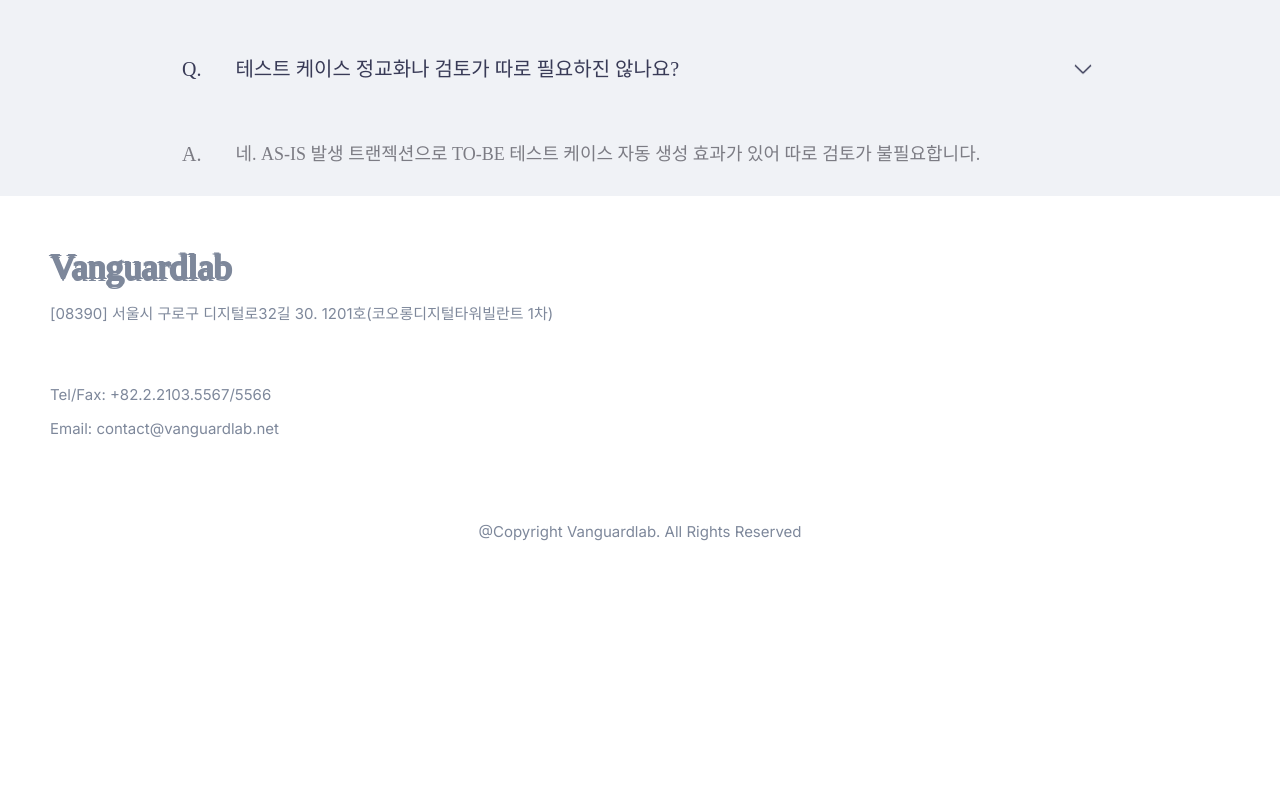
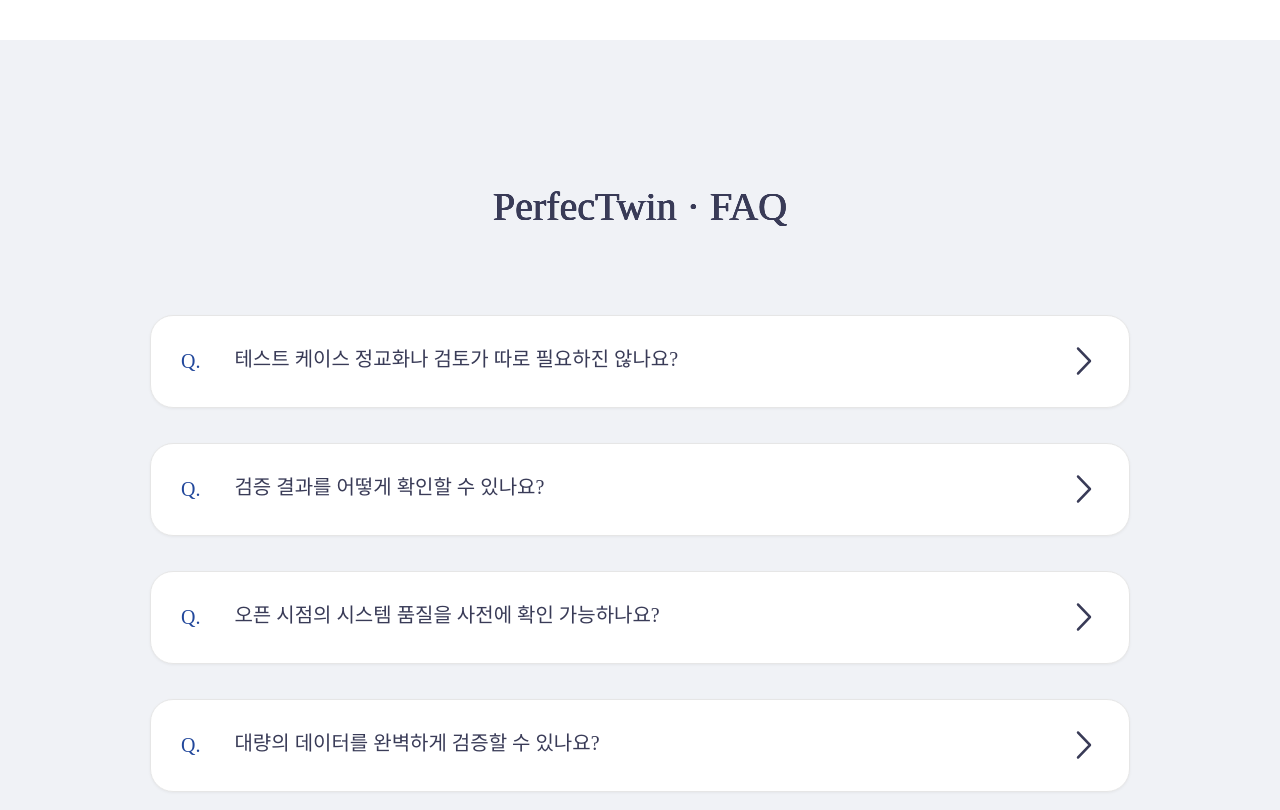
Before and after one commit to fornerdsofficial/vangaurd_homepage, a website built with Parcel: page vanguardlabhomepage/service-perfec-twin.html in a window 1280 px wide. Shown: the part 4760-5570 px from the top of the page. Before the commit the page ends 5311 px from the top, so only its background shows below. Built offline with nearby package versions, Linux system fonts and the light colour scheme; a web font is replaced by a local one.

Commit message:
feat: service perfectwin 페이지 구현

```diff
--- a/vanguardlabhomepage/service-perfec-twin.css
+++ b/vanguardlabhomepage/service-perfec-twin.css
@@ -1,17 +1,21 @@
 .service-perfectwin-child {
   position: absolute;
-  top: 4722px;
-  left: calc(50% - 720px);
+  top: 4800px;
+  left: 50%;
+  transform: translateX(-50%);
   background-color: var(--color-whitesmoke);
   width: 1440px;
-  height: 1814px;
+  height: 1446px;
 }
+
+/* 기본 페이지 구조 스타일 */
 .mendix22 {
   position: relative;
   line-height: 140%;
   text-shadow: 1.6px 0 0#393b57, 0 1.6px 0#393b57, -1.6px 0 0#393b57,
     0-1.6px 0#393b57;
 }
+
 .title27 {
   width: 404px;
   height: 330px;
@@ -22,14 +26,17 @@
   padding: var(--padding-3xs);
   box-sizing: border-box;
 }
+
 .p43 {
   margin: 0;
 }
+
 .ai-container5 {
   position: relative;
   line-height: var(--font-size-11xl);
   font-weight: 600;
 }
+
 .title28 {
   align-self: stretch;
   display: flex;
@@ -38,6 +45,7 @@
   justify-content: flex-start;
   padding: var(--padding-3xs);
 }
+
 .mendix23 {
   width: 595px;
   position: relative;
@@ -46,22 +54,26 @@
   display: inline-block;
   flex-shrink: 0;
 }
+
 .description19,
 .description20 {
   align-self: stretch;
   display: flex;
   align-items: flex-start;
 }
+
 .description20 {
   flex-direction: row;
   justify-content: center;
   padding: var(--padding-3xs);
   font-size: var(--font-size-base);
 }
+
 .description19 {
   flex-direction: column;
   justify-content: flex-start;
 }
+
 .div83 {
   position: relative;
   line-height: var(--font-size-13xl);
@@ -69,6 +81,7 @@
   text-shadow: 0.2px 0 0#393b57, 0 0.2px 0#393b57, -0.2px 0 0#393b57,
     0-0.2px 0#393b57;
 }
+
 .titlebutton35,
 .titlebutton40 {
   border-radius: var(--br-44xl);
@@ -81,14 +94,18 @@
   justify-content: center;
   padding: var(--padding-base) var(--padding-xl);
 }
+
 .titlebutton35 {
   display: flex;
 }
+
 .titlebutton40 {
   display: none;
 }
+
 .button5 {
   align-self: stretch;
+  display: flex;
   flex-direction: row;
   justify-content: flex-start;
   flex-wrap: wrap;
@@ -98,27 +115,29 @@
   text-align: center;
   font-size: var(--font-size-sm);
   font-family: var(--font-gmarket-sans);
-}
-.button5,
-.description-parent3,
-.title26 {
-  display: flex;
   align-items: flex-start;
 }
+
 .description-parent3 {
   width: 616px;
+  display: flex;
   flex-direction: column;
   justify-content: flex-start;
   gap: var(--gap-xl);
   font-size: var(--font-size-5xl);
   font-family: var(--font-pretendard-variable);
+  align-items: flex-start;
 }
+
 .title26 {
   align-self: stretch;
+  display: flex;
   flex-direction: row;
   justify-content: space-between;
   gap: var(--gap-0);
+  align-items: flex-start;
 }
+
 .img-perfecttwin1-1-icon {
   align-self: stretch;
   position: relative;
@@ -127,6 +146,7 @@
   max-height: 100%;
   object-fit: cover;
 }
+
 .img-perfecttwin1-1-parent {
   align-self: stretch;
   display: flex;
@@ -136,31 +156,126 @@
   gap: 176px;
   mix-blend-mode: multiply;
 }
-.mendix-faq2 {
+
+/* FAQ 스타일 */
+.faq {
+  width: 100%;
+  max-width: 1040px;
+  border-radius: 18px;
+  padding: 30px;
+  display: flex;
+  flex-direction: column;
+  align-items: center;
+  justify-content: flex-start;
+  gap: var(--gap-31xl);
+  margin: 0 auto;
+  box-sizing: border-box;
+  text-align: center;
   position: relative;
-  line-height: 56px;
-  font-weight: 500;
-  text-shadow: 0.4px 0 0#393b57, 0 0.4px 0#393b57, -0.4px 0 0#393b57,
-    0-0.4px 0#393b57;
+  z-index: 2; /* 다른 요소보다 앞에 표시 */
 }
-.title29 {
+
+.mendix-wrapper {
   align-self: stretch;
   display: flex;
   flex-direction: row;
   align-items: center;
   justify-content: center;
 }
-.q17 {
+
+.mendix-faq {
+  position: relative;
+  line-height: 56px;
+  font-weight: 500;
+  text-shadow: 0.4px 0 0#393b57, 0 0.4px 0#393b57, -0.4px 0 0#393b57, 0-0.4px 0#393b57;
+  margin-bottom: 30px;
+  color: var(--Color-Black);
+  font-family: var(--font-gmarket-sans);
+}
+
+.faqlist {
+  width: 100%;
+  max-width: 1040px;
+  display: flex;
+  flex-direction: column;
+  align-items: center;
+  justify-content: flex-start;
+  gap: var(--gap-xl);
+  text-align: left;
+  font-size: var(--font-size-xl);
+  font-family: var(--font-pretendard-variable);
+  margin: 0 auto;
+}
+
+.longcard {
+  width: 100%;
+  max-width: 980px;
+  border-radius: 23px;
+  background-color: white;
+  display: flex;
+  flex-direction: column;
+  align-items: flex-start;
+  justify-content: flex-start;
+  padding: 22px 30px;
+  box-sizing: border-box;
+  border: 1px solid #e6e6e6;
+  box-shadow: 0 1px 3px rgba(0, 0, 0, 0.05);
+  margin: 0 auto 15px auto;
+  transition: all 0.3s ease;
+  overflow: hidden;
+  position: relative;
+  z-index: 3; /* FAQ보다 더 앞에 표시 */
+}
+
+.longcard:hover {
+  box-shadow: 0 4px 10px rgba(33, 71, 155, 0.1);
+  transform: translateY(-2px);
+}
+
+.contents9 {
+  align-self: stretch;
+  display: flex;
+  flex-direction: column;
+  align-items: flex-start;
+  justify-content: flex-start;
+  gap: var(--gap-xl);
+  width: 100%;
+}
+
+/* 질문 영역 스타일 */
+.q {
+  align-self: stretch;
+  display: flex;
+  flex-direction: row;
+  align-items: center;
+  justify-content: space-between;
+  gap: var(--gap-0);
+  cursor: pointer;
+  padding: 5px 0;
+  width: 100%;
+  transition: all 0.2s ease;
+}
+
+.q:hover .div65 {
+  color: var(--KeyColor);
+}
+
+.text35 {
+  display: flex;
+  flex-direction: row;
+  align-items: center;
+  justify-content: flex-start;
+  gap: var(--gap-15xl);
+}
+
+.q1 {
   position: relative;
   line-height: var(--font-size-13xl);
   font-weight: 500;
+  color: var(--KeyColor);
 }
-.div90,
-.text57 {
-  display: flex;
-  align-items: center;
-}
-.div90 {
+
+.div65 {
   width: 681px;
   position: relative;
   line-height: var(--font-size-13xl);
@@ -168,12 +283,15 @@
   height: 37px;
   flex-shrink: 0;
 }
-.text57 {
-  flex-direction: row;
-  justify-content: flex-start;
-  gap: var(--gap-15xl);
+
+.chevron {
+  width: 30px;
+  position: relative;
+  height: 30px;
 }
-.chevron-right-icon3 {
+
+/* 화살표 아이콘 회전 애니메이션 */
+.chevron-right-icon1 {
   position: absolute;
   height: 100%;
   width: 100%;
@@ -185,134 +303,78 @@
   overflow: hidden;
   max-height: 100%;
   object-fit: contain;
+  transition: transform 0.3s ease;
 }
-.chevron8 {
-  width: 30px;
-  position: relative;
-  height: 30px;
+
+.q .chevron-right-icon1 {
+  transform: rotate(0deg); /* 기본 상태 - 오른쪽 방향 */
 }
-.q16 {
+
+.q.open .chevron-right-icon1 {
+  transform: rotate(90deg); /* 열린 상태 - 아래 방향 */
+}
+
+/* 답변 영역 스타일 */
+.a {
   align-self: stretch;
   display: flex;
   flex-direction: row;
-  align-items: center;
-  justify-content: space-between;
-  gap: var(--gap-0);
+  align-items: flex-start;
+  justify-content: flex-start;
+  color: var(--color-gray-300);
+  padding-top: 15px;
+  display: none; /* 초기에는 답변 숨기기 */
 }
-.microflow-domain2 {
+
+.qa-wrapper {
+  display: flex;
+  flex-direction: row;
+  align-items: flex-start;
+  justify-content: flex-start;
+  gap: var(--gap-15xl);
+  width: 100%;
+}
+
+.microflow-domain {
   flex: 1;
   position: relative;
   font-size: var(--font-size-lg);
   line-height: 33px;
 }
-.a4,
-.contents14,
-.faq12 {
-  align-self: stretch;
-  display: flex;
-  justify-content: flex-start;
-}
-.a4 {
-  flex-direction: row;
-  align-items: flex-start;
-  gap: var(--gap-15xl);
-  color: var(--color-gray-300);
-}
-.contents14,
-.faq12 {
-  flex-direction: column;
-}
-.contents14 {
-  align-items: flex-start;
-  gap: var(--gap-31xl);
-}
-.faq12 {
-  border-radius: var(--br-mid);
-  background-color: var(--color-white);
-  align-items: center;
-  padding: var(--padding-7xl) var(--padding-43xl) var(--padding-31xl);
-}
-.chevron-right6,
-.icon22 {
-  position: absolute;
-  overflow: hidden;
-}
-.icon22 {
-  height: 50%;
-  width: 25%;
-  top: 25%;
-  right: 37.33%;
-  bottom: 25%;
-  left: 37.67%;
-  max-width: 100%;
-  max-height: 100%;
-}
-.chevron-right6 {
-  height: 100%;
-  width: 100%;
-  top: 0;
-  right: 0;
-  bottom: 0;
-  left: 0;
-}
-.faq22 {
-  align-self: stretch;
-  border-radius: var(--br-mid);
-  background-color: var(--color-white);
-  height: 90px;
+
+.frame-parent18 {
+  width: 1040px;
   display: flex;
   flex-direction: column;
-  align-items: center;
-  justify-content: center;
-  padding: var(--padding-7xl) var(--padding-43xl);
-  box-sizing: border-box;
-}
-.faq6,
-.faqlist2 {
-  align-self: stretch;
   align-items: flex-start;
-}
-.faqlist2 {
-  display: flex;
-  flex-direction: column;
   justify-content: flex-start;
-  gap: var(--gap-xl);
-  text-align: left;
-  font-size: var(--font-size-xl);
-  font-family: var(--font-pretendard-variable);
-}
-.faq6 {
-  gap: var(--gap-61xl);
-}
-.faq6,
-.frame-parent18,
-.header-parent3,
-.title-parent3 {
-  display: flex;
-  flex-direction: column;
-  justify-content: flex-start;
-}
-.frame-parent18 {
-  width: 1040px;
-  align-items: flex-start;
   gap: 380px;
   text-align: center;
   font-size: var(--font-size-21xl);
   font-family: var(--font-gmarket-sans);
+  position: relative;
+  z-index: 1; /* FAQ의 부모 요소에도 z-index 설정 */
 }
-.header-parent3,
-.title-parent3 {
-  align-items: center;
-}
+
 .title-parent3 {
   width: 1176px;
+  display: flex;
+  flex-direction: column;
+  align-items: center;
+  justify-content: flex-start;
   gap: var(--gap-121xl);
   font-size: var(--font-size-45xl);
 }
+
 .header-parent3 {
   align-self: stretch;
+  display: flex;
+  flex-direction: column;
+  align-items: center;
+  justify-content: flex-start;
   gap: var(--gap-181xl);
 }
+
 .main-content {
   display: flex;
   flex-direction: column;
@@ -320,9 +382,13 @@
   justify-content: flex-start;
   margin: 0 auto;
   max-width: 1440px;
-  padding-top: 100px; /* 헤더 아래로 내용 시작하도록 패딩 추가 */
+  padding-top: 360px;
+  padding-bottom: 600px;
   gap: var(--gap-21xl);
+  position: relative;
+  z-index: 1; /* 콘텐츠 영역 전체에 z-index 설정 */
 }
+
 .service-perfectwin {
   width: 100%;
   position: relative;
--- a/vanguardlabhomepage/service-perfec-twin.html
+++ b/vanguardlabhomepage/service-perfec-twin.html
@@ -3,6 +3,10 @@
   <head>
     <meta charset="utf-8" />
     <meta name="viewport" content="initial-scale=1, width=device-width" />
+    <!-- 브라우저 캐싱 방지 -->
+    <meta http-equiv="Cache-Control" content="no-cache, no-store, must-revalidate" />
+    <meta http-equiv="Pragma" content="no-cache" />
+    <meta http-equiv="Expires" content="0" />
 
     <link rel="stylesheet" href="./global.css" />
     <link rel="stylesheet" href="./service-perfec-twin.css" />
@@ -127,87 +131,130 @@
                   src="./public/img-perfecttwin4-1@2x.png"
                 />
               </div>
-              <div class="faq6">
-                <div class="title29">
-                  <div class="mendix-faq2">PerfecTwin · FAQ</div>
+              <div class="faq">
+                <div class="mendix-wrapper">
+                  <div class="mendix-faq">PerfecTwin · FAQ</div>
                 </div>
-                <div class="faqlist2">
-                  <div class="faq12">
-                    <div class="contents14">
-                      <div class="q16">
-                        <div class="text57">
-                          <div class="q17">Q.</div>
-                          <div class="contain36">
-                            <div class="div90">
-                              테스트 케이스 정교화나 검토가 따로 필요하진
-                              않나요?
+                <div class="faqlist">
+                  <!-- FAQ 항목 1 -->
+                  <div class="longcard">
+                    <div class="contents9">
+                      <div class="q">
+                        <div class="text35">
+                          <div class="q1">Q.</div>
+                          <div class="contain24">
+                            <div class="div65">
+                              테스트 케이스 정교화나 검토가 따로 필요하진 않나요?
                             </div>
                           </div>
                         </div>
-                        <div class="chevron8">
+                        <div class="chevron">
                           <img
-                            class="chevron-right-icon3"
+                            class="chevron-right-icon1"
                             alt=""
-                            src="./public/chevron-right2@2x.png"
+                            src="./public/icon6.svg"
                           />
                         </div>
                       </div>
-                      <div class="a4">
-                        <div class="q17">A.</div>
-                        <div class="microflow-domain2">
-                          네. AS-IS 발생 트랜젝션으로 TO-BE 테스트 케이스 자동
-                          생성 효과가 있어 따로 검토가 불필요합니다.
+                      <div class="a">
+                        <div class="qa-wrapper">
+                          <div class="q1">A.</div>
+                          <div class="microflow-domain">
+                            네. AS-IS 발생 트랜젝션으로 TO-BE 테스트 케이스 자동 생성 효과가 있어 따로 검토가 불필요합니다.
+                          </div>
                         </div>
                       </div>
                     </div>
                   </div>
-                  <div class="faq22">
-                    <div class="q16">
-                      <div class="text57">
-                        <div class="q17">Q.</div>
-                        <div class="contain36">
-                          <div class="div90">
-                            검증 결과를 어떻게 확인할 수 있나요?
+
+                  <!-- FAQ 항목 2 -->
+                  <div class="longcard">
+                    <div class="contents9">
+                      <div class="q">
+                        <div class="text35">
+                          <div class="q1">Q.</div>
+                          <div class="contain24">
+                            <div class="div65">
+                              검증 결과를 어떻게 확인할 수 있나요?
+                            </div>
                           </div>
                         </div>
+                        <div class="chevron">
+                          <img
+                            class="chevron-right-icon1"
+                            alt=""
+                            src="./public/icon6.svg"
+                          />
+                        </div>
                       </div>
-                      <div class="chevron8">
-                        <div class="chevron-right6">
-                          <img class="icon22" alt="" src="./public/icon7.svg" />
+                      <div class="a">
+                        <div class="qa-wrapper">
+                          <div class="q1">A.</div>
+                          <div class="microflow-domain">
+                            검증 결과에 대한 대시보드를 제공하고 있으며, 리포트 형태로 데이터 확인, 결과 비교, 시각화 등 여러 형태로 제공하고 있습니다.
+                          </div>
                         </div>
                       </div>
                     </div>
                   </div>
-                  <div class="faq22">
-                    <div class="q16">
-                      <div class="text57">
-                        <div class="q17">Q.</div>
-                        <div class="contain36">
-                          <div class="div90">
-                            오픈 시점의 시스템 품질을 사전에 확인 가능하나요?
+
+                  <!-- FAQ 항목 3 -->
+                  <div class="longcard">
+                    <div class="contents9">
+                      <div class="q">
+                        <div class="text35">
+                          <div class="q1">Q.</div>
+                          <div class="contain24">
+                            <div class="div65">
+                              오픈 시점의 시스템 품질을 사전에 확인 가능하나요?
+                            </div>
                           </div>
                         </div>
+                        <div class="chevron">
+                          <img
+                            class="chevron-right-icon1"
+                            alt=""
+                            src="./public/icon6.svg"
+                          />
+                        </div>
                       </div>
-                      <div class="chevron8">
-                        <div class="chevron-right6">
-                          <img class="icon22" alt="" src="./public/icon7.svg" />
+                      <div class="a">
+                        <div class="qa-wrapper">
+                          <div class="q1">A.</div>
+                          <div class="microflow-domain">
+                            네. PerfecTwin은 실제 운영 환경의 거래를 자동으로 재현하여 오픈 시점의 안정성을 사전에 검증할 수 있습니다. 이를 통해 시스템 품질에 대한 확신을 갖고 오픈할 수 있습니다.
+                          </div>
                         </div>
                       </div>
                     </div>
                   </div>
-                  <div class="faq22">
-                    <div class="q16">
-                      <div class="text57">
-                        <div class="q17">Q.</div>
-                        <div class="contain36">
-                          <div class="div90">
-                            대량의 데이터를 완벽하게 검증할 수 있나요?
+
+                  <!-- FAQ 항목 4 -->
+                  <div class="longcard">
+                    <div class="contents9">
+                      <div class="q">
+                        <div class="text35">
+                          <div class="q1">Q.</div>
+                          <div class="contain24">
+                            <div class="div65">
+                              대량의 데이터를 완벽하게 검증할 수 있나요?
+                            </div>
                           </div>
                         </div>
+                        <div class="chevron">
+                          <img
+                            class="chevron-right-icon1"
+                            alt=""
+                            src="./public/icon6.svg"
+                          />
+                        </div>
                       </div>
-                      <div class="chevron8">
-                        <div class="chevron-right6">
-                          <img class="icon22" alt="" src="./public/icon7.svg" />
+                      <div class="a">
+                        <div class="qa-wrapper">
+                          <div class="q1">A.</div>
+                          <div class="microflow-domain">
+                            네. 자동화된 테스트 수행 기능을 통해 수백만 건의 데이터도 효율적으로 검증할 수 있습니다. 이를 통해 사람이 직접 테스트하기 어려운 대량의 데이터도 정확하게 검증할 수 있습니다.
+                          </div>
                         </div>
                       </div>
                     </div>
@@ -220,4 +267,5 @@
       </div>
     </div>
   </body>
+  <script src="./service-perfec-twin-faq.js"></script>
 </html>
```
Also changed, not shown: vanguardlabhomepage/service-perfec-twin-faq.js (added, +66 -0 lines).
